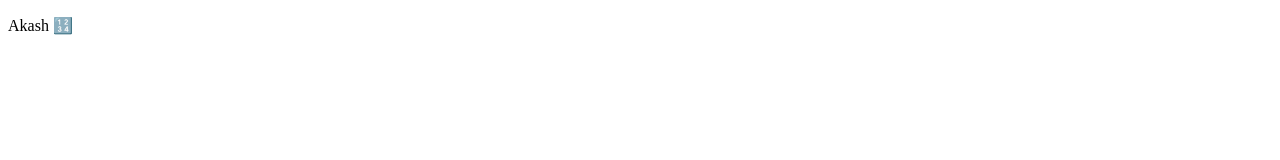
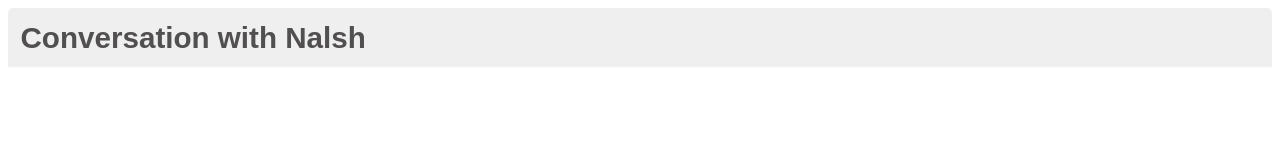
Before and after one commit to akashp96/neargated-vanilla, a plain HTML site: page index.html in a window 1280 px wide. Drawn offline with Linux system fonts and the light colour scheme.

Commit message:
finally a working css

```diff
--- a/dist/index.js
+++ /dev/null
@@ -1,9 +0,0 @@
-console.log("Hi Akash");
-
-const rootElement = document.querySelector(".vanilla-chatbot");
-
-const header = document.createElement("p");
-header.textContent = "Akash 🔢";
-header.classList.add("title");
-
-rootElement.appendChild(header);
--- a/dist/style.css
+++ /dev/null
@@ -1,3 +0,0 @@
-p {
-  color: "#00d34e";
-}
--- /dev/null
+++ b/index.css
@@ -0,0 +1,12 @@
+.title {
+  border-top-right-radius: 5px;
+  border-top-left-radius: 5px;
+  background-color: #efefef;
+  font-family: Arial;
+  display: flex;
+  align-items: center;
+  font-size: 1.85rem;
+  color: #514f4f;
+  padding: 12.5px;
+  font-weight: bold;
+}
--- a/index.html
+++ b/index.html
@@ -3,11 +3,12 @@
   <head>
     <meta charset="UTF-8" />
     <meta http-equiv="X-UA-Compatible" content="IE=edge" />
+    <link rel="stylesheet" type="text/css" href="index.css" />
     <meta name="viewport" content="width=device-width, initial-scale=1.0" />
     <title>neargated plugin</title>
   </head>
   <body>
     <div class="vanilla-chatbot"></div>
-    <script src="/dist/index.js"></script>
+    <script src="/src/index.js" type="module"></script>
   </body>
 </html>
--- /dev/null
+++ b/src/index.js
@@ -0,0 +1,15 @@
+const rootElement = document.querySelector(".vanilla-chatbot");
+
+const renderChatBot = (rootElement, config, messageParser, actionProvider) => {
+  const header = document.createElement("div");
+  header.textContent = `Conversation with ${config.botName}`;
+  header.classList.add("title");
+
+  rootElement.appendChild(header);
+};
+
+const config = {
+  botName: "Nalsh",
+};
+
+renderChatBot(rootElement, config);
```
